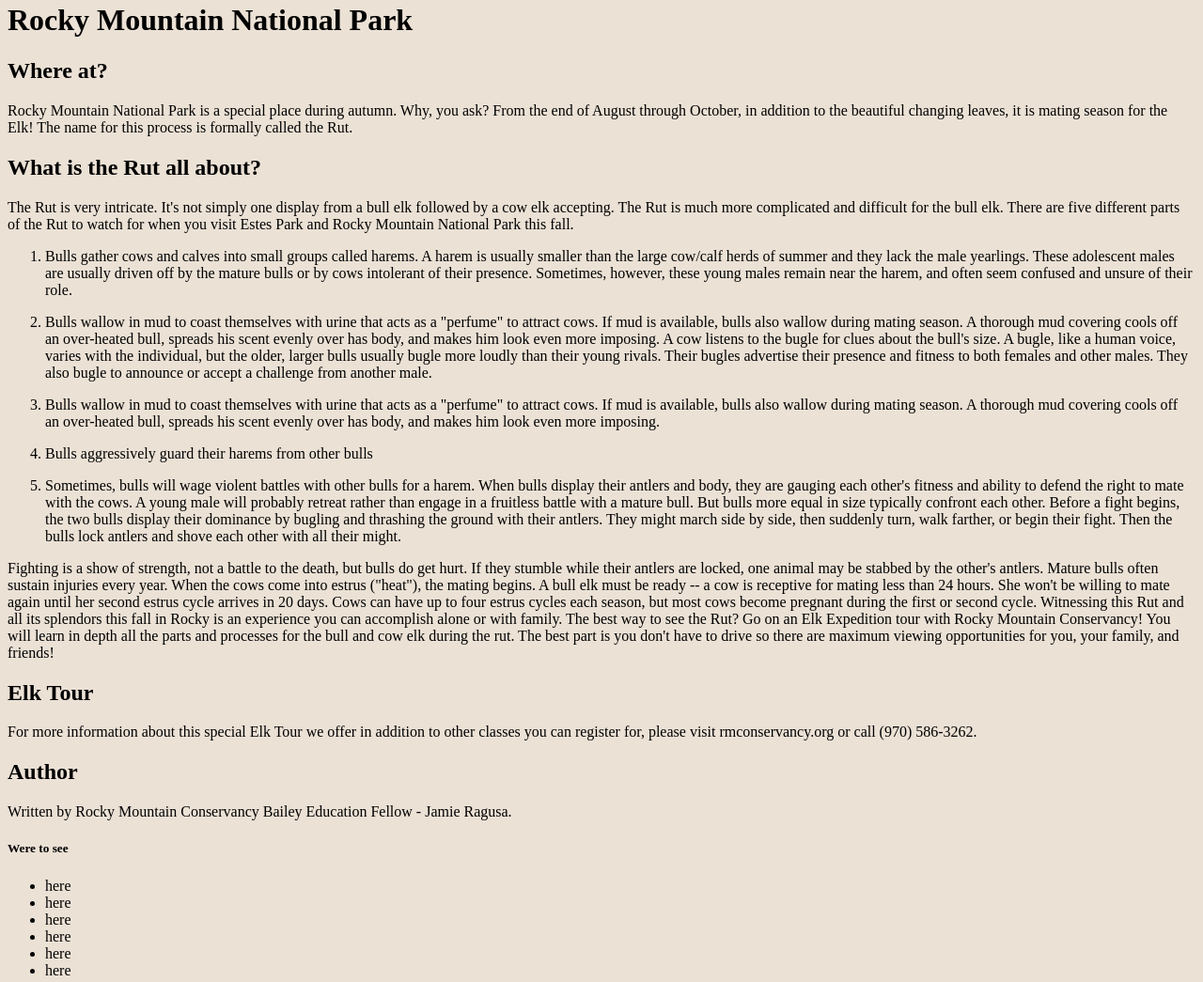
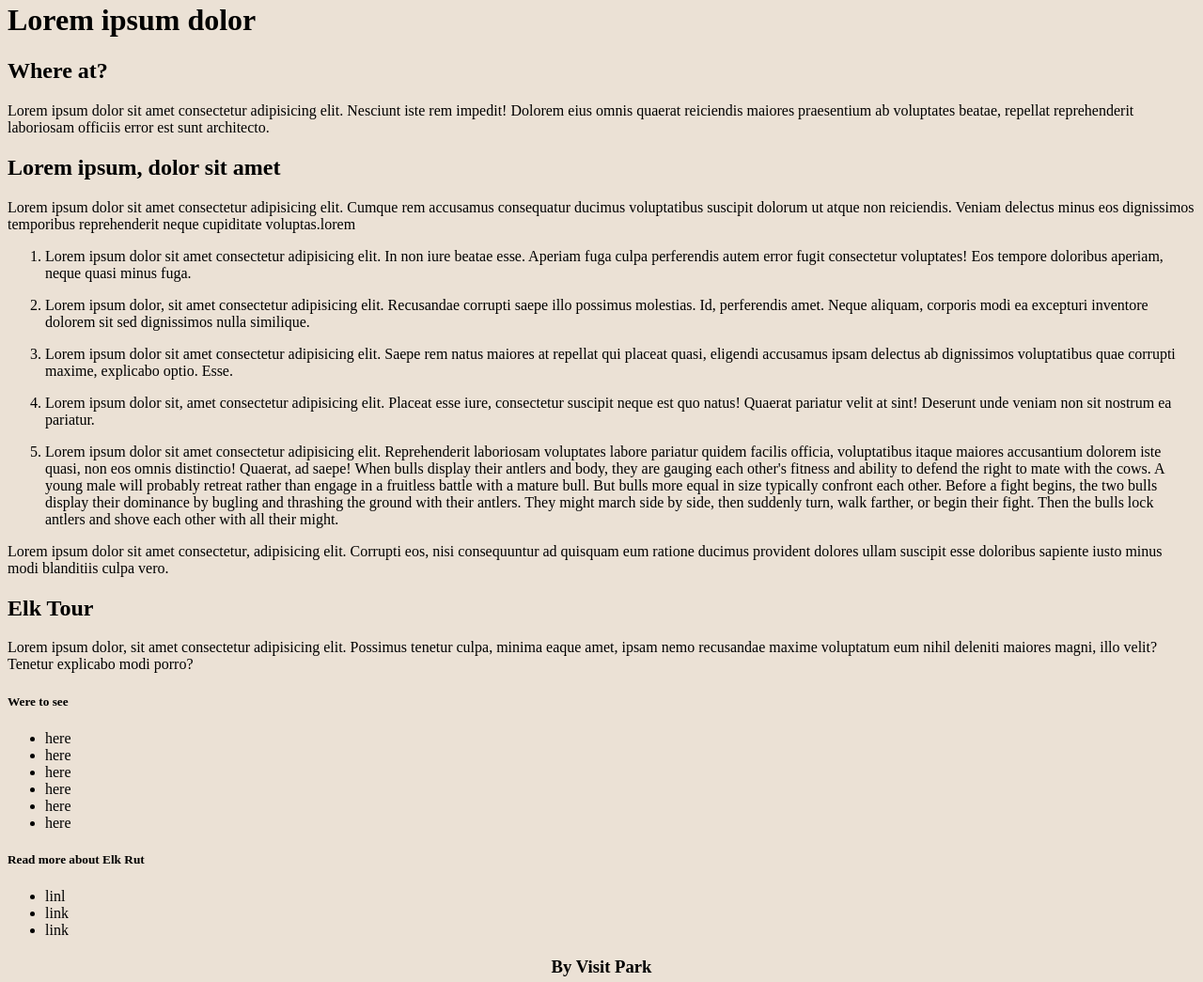
Before and after one commit to Saidou25/Autumn-in-Catalochee-Valley., a plain HTML site: page index.html in a window 1280 px wide. Shown: the part 426-1471 px from the top of the page at 94% size. Drawn offline with Linux system fonts and the light colour scheme.

Commit message:
no plagiarism

```diff
--- a/index.html
+++ b/index.html
@@ -13,56 +13,47 @@
         <header class="hero">
         </header>
 
-        <h1>Rocky Mountain National Park</h1>
+        <h1>Lorem ipsum dolor </h1>
          <h2>Where at?</h2>
             <p>
-                Rocky Mountain National Park is a special place during autumn. Why, you ask? From the end of August through October, in addition to the beautiful changing leaves, it is mating season for the Elk! The name for this process is formally called the Rut.
+                Lorem ipsum dolor sit amet consectetur adipisicing elit. Nesciunt iste rem impedit! Dolorem eius omnis quaerat reiciendis maiores praesentium ab voluptates beatae, repellat reprehenderit laboriosam officiis error est sunt architecto.
             </p>
-        <h2>What is the Rut all about?</h2>
+        <h2>Lorem ipsum, dolor sit amet</h2>
            <p>
-                 The Rut is very intricate. It's not simply one display from a bull elk followed by a cow elk accepting. The Rut is much more complicated and difficult for the bull elk. There are five different parts of the Rut to watch for when you visit Estes Park and Rocky Mountain National Park this fall.
+                 Lorem ipsum dolor sit amet consectetur adipisicing elit. Cumque rem accusamus consequatur ducimus voluptatibus suscipit dolorum ut atque non reiciendis. Veniam delectus minus eos dignissimos temporibus reprehenderit neque cupiditate voluptas.lorem
             </p>
                 <ol>
                     <li>
-                        <p>Bulls gather cows and calves into small groups called harems.
-                            A harem is usually smaller than the large cow/calf herds of summer and they lack the male yearlings. These adolescent males are usually driven off by the mature bulls or by cows intolerant of their presence. Sometimes, however, these young males remain near the harem, and often seem confused and unsure of their role.
-                        </p>
+                        <p>Lorem ipsum dolor sit amet consectetur adipisicing elit. In non iure beatae esse. Aperiam fuga culpa perferendis autem error fugit consectetur voluptates! Eos tempore doloribus aperiam, neque quasi minus fuga.
                     </li>
                     <li>
                         <p>
-                        Bulls wallow in mud to coast themselves with urine that acts as a "perfume" to attract cows. If mud is available, bulls also wallow during mating season. A thorough mud covering cools off an over-heated bull, spreads his scent evenly over has body, and makes him look even more imposing.
-                        A cow listens to the bugle for clues about the bull's size. A bugle, like a human voice, varies with the individual, but the older, larger bulls usually bugle more loudly than their young rivals. Their bugles advertise their presence and fitness to both females and other males. They also bugle to announce or accept a challenge from another male.
+                       Lorem ipsum dolor, sit amet consectetur adipisicing elit. Recusandae corrupti saepe illo possimus molestias. Id, perferendis amet. Neque aliquam, corporis modi ea excepturi inventore dolorem sit sed dignissimos nulla similique.
 
                          </p>
                     </li>
                     <li>
-                        <p>Bulls wallow in mud to coast themselves with urine that acts as a "perfume" to attract cows. If mud is available, bulls also wallow during mating season. A thorough mud covering cools off an over-heated bull, spreads his scent evenly over has body, and makes him look even more imposing.
+                        <p>Lorem ipsum dolor sit amet consectetur adipisicing elit. Saepe rem natus maiores at repellat qui placeat quasi, eligendi accusamus ipsam delectus ab dignissimos voluptatibus quae corrupti maxime, explicabo optio. Esse.
 
                         </p>
                     </li>
                     <li><p>
-                        Bulls aggressively guard their harems from other bulls
+                       Lorem ipsum dolor sit, amet consectetur adipisicing elit. Placeat esse iure, consectetur suscipit neque est quo natus! Quaerat pariatur velit at sint! Deserunt unde veniam non sit nostrum ea pariatur.
                     </p>
                     </li>
                     <li>
-                        <p>Sometimes, bulls will wage violent battles with other bulls for a harem.
+                        <p>Lorem ipsum dolor sit amet consectetur adipisicing elit. Reprehenderit laboriosam voluptates labore pariatur quidem facilis officia, voluptatibus itaque maiores accusantium dolorem iste quasi, non eos omnis distinctio! Quaerat, ad saepe!
                             When bulls display their antlers and body, they are gauging each other's fitness and ability to defend the right to mate with the cows. A young male will probably retreat rather than engage in a fruitless battle with a mature bull. But bulls more equal in size typically confront each other. Before a fight begins, the two bulls display their dominance by bugling and thrashing the ground with their antlers. They might march side by side, then suddenly turn, walk farther, or begin their fight. Then the bulls lock antlers and shove each other with all their might.
                         </p>
                     </li>
                 </ol>
             <p>
-                Fighting is a show of strength, not a battle to the death, but bulls do get hurt. If they stumble while their antlers are locked, one animal may be stabbed by the other's antlers. Mature bulls often sustain injuries every year. When the cows come into estrus ("heat"), the mating begins. A bull elk must be ready -- a cow is receptive for mating less than 24 hours. She won't be willing to mate again until her second estrus cycle arrives in 20 days. Cows can have up to four estrus cycles each season, but most cows become pregnant during the first or second cycle.
-
-                Witnessing this Rut and all its splendors this fall in Rocky is an experience you can accomplish alone or with family. The best way to see the Rut? Go on an Elk Expedition tour with Rocky Mountain Conservancy! You will learn in depth all the parts and processes for the bull and cow elk during the rut. The best part is you don't have to drive so there are maximum viewing opportunities for you, your family, and friends!
+               Lorem ipsum dolor sit amet consectetur, adipisicing elit. Corrupti eos, nisi consequuntur ad quisquam eum ratione ducimus provident dolores ullam suscipit esse doloribus sapiente iusto minus modi blanditiis culpa vero.
             </p>
         <h2>Elk Tour</h2>
             <p>
-                For more information about this special Elk Tour we offer in addition to other classes you can register for, please visit rmconservancy.org or call (970) 586-3262.
-            </p>
-        <h2>Author</h2>
-        <p>
-            Written by Rocky Mountain Conservancy Bailey Education Fellow - Jamie Ragusa.
-        </p>
+                Lorem ipsum dolor, sit amet consectetur adipisicing elit. Possimus tenetur culpa, minima eaque amet, ipsam nemo recusandae maxime voluptatum eum nihil deleniti maiores magni, illo velit? Tenetur explicabo modi porro?
+
      </main>
      <aside class="aside-left">
         <h5>Were to see</h5>
@@ -84,7 +75,7 @@
         </ul>
      </aside>
      <footer>
-        <h3>By Visit Estes Park on Aug. 28, 2014</h3>
+        <h3>By Visit Park </h3>
      </footer>
 </body>
 
```
